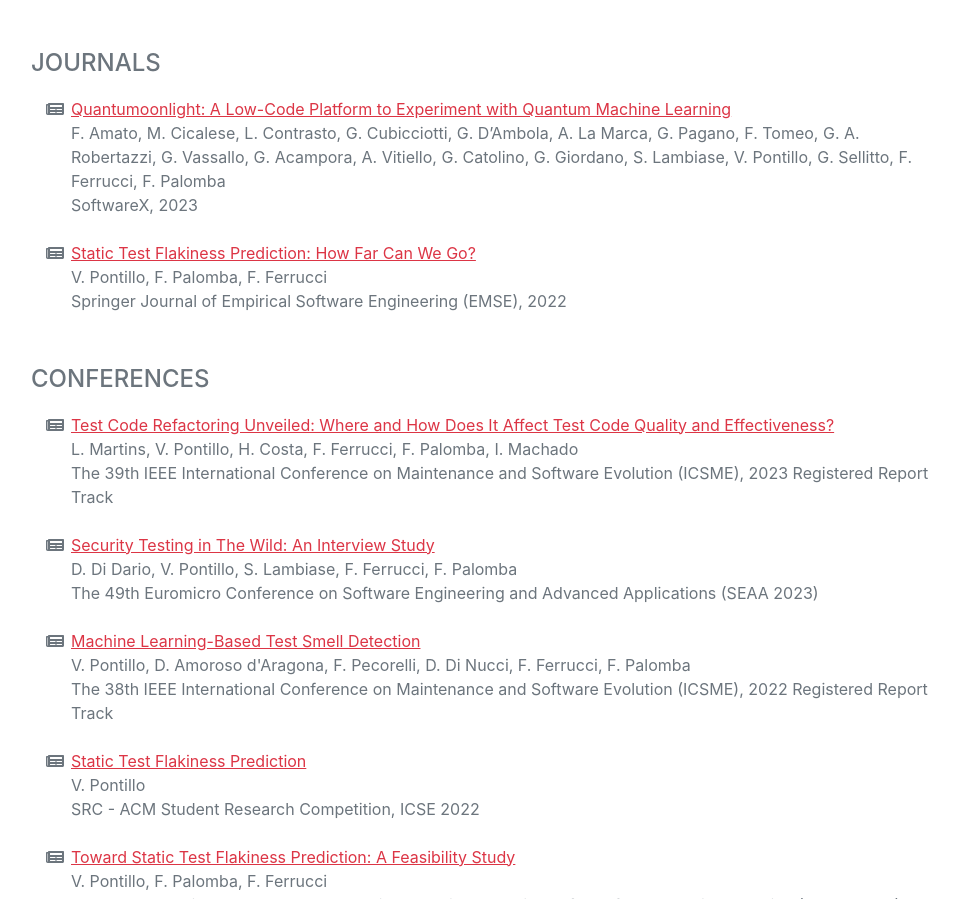
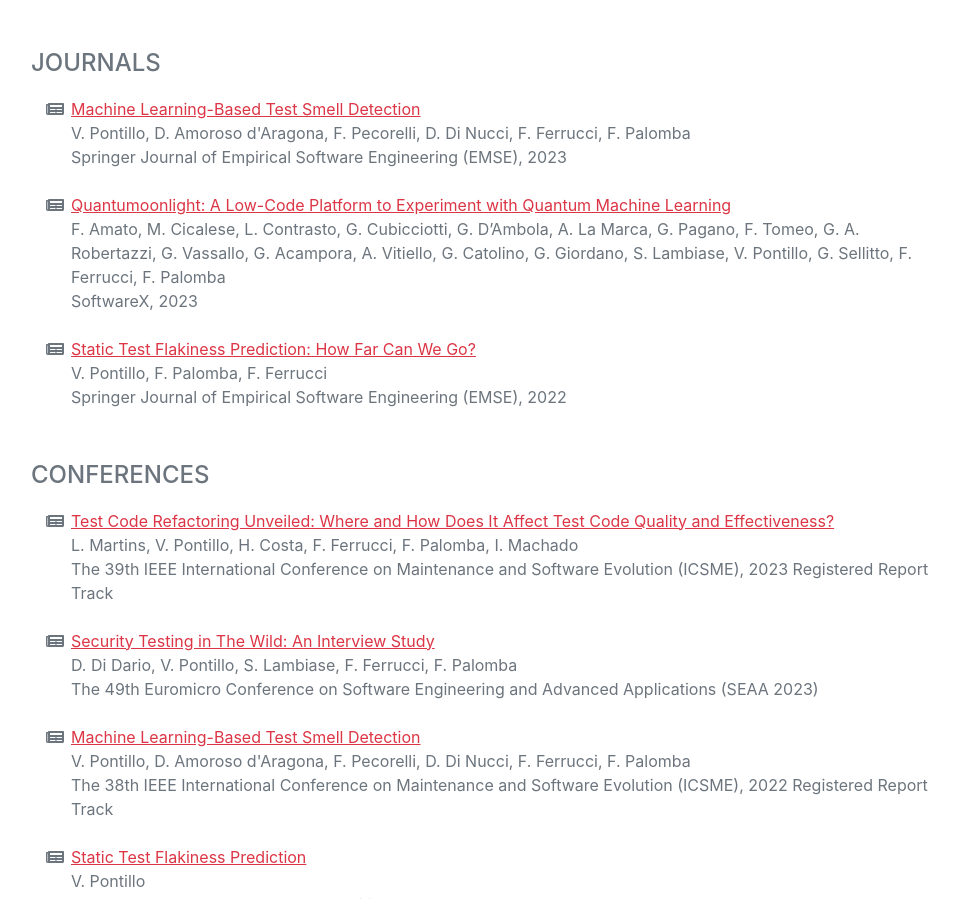
Before and after one commit to valeriapontillo/valeriapontillo.github.io, a plain HTML site: page index.html in a window 1280 px wide. Shown: the part 4337-5236 px from the top of the page, without its empty margins (289-1248 px from the left). Drawn offline with nearby package versions, Linux system fonts and the light colour scheme; a web font is replaced by a local one.

Commit message:
add journal 3

```diff
--- a/index.html
+++ b/index.html
@@ -260,6 +260,17 @@
                         <ul class="fa-ul mb-0">
                             <li>
                                 <span class="fa-li"><i class="fas fa-newspaper"></i></span>
+                            <a href="documents/journal/J3.pdf">Machine Learning-Based Test Smell Detection</a>
+                            <div>V. Pontillo, D. Amoroso d'Aragona, F. Pecorelli, D. Di Nucci, F. Ferrucci, F. Palomba</div>
+                            <div>Springer Journal of Empirical Software Engineering (EMSE), 2023</div>
+
+                            </li>
+                            </ul>
+                            <br>
+
+                        <ul class="fa-ul mb-0">
+                            <li>
+                                <span class="fa-li"><i class="fas fa-newspaper"></i></span>
                             <a href="documents/journal/J2.pdf">Quantumoonlight: A Low-Code Platform to Experiment with Quantum Machine Learning</a>
                             <div>F. Amato, M. Cicalese, L. Contrasto, G. Cubicciotti, G. D’Ambola, A. La Marca, G. Pagano, F. Tomeo, G. A. Robertazzi, G. Vassallo,
                                  G. Acampora, A. Vitiello, G. Catolino, G. Giordano, S. Lambiase, V. Pontillo, G. Sellitto, F. Ferrucci, F. Palomba</div>
```
Also changed, not shown: 3 other files.
